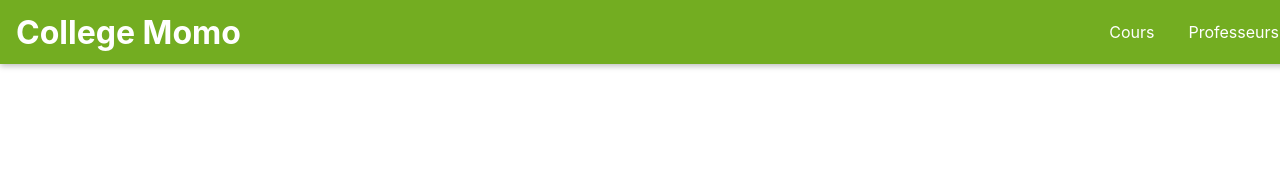
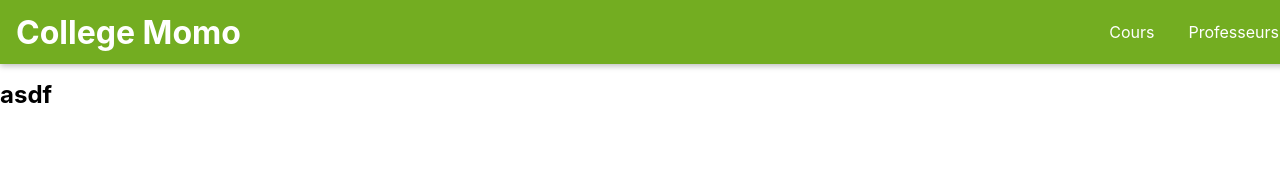
Before and after one commit to lng105/tp1, a React (Create React App) app in the folder tp1/: page /c1/Inscription in a window 1280 px wide. Shown: the top 170 px of the page. Built offline with nearby package versions, Linux system fonts and the light colour scheme.

Commit message:
Pages cours relative

```diff
--- a/tp1/src/App.js
+++ b/tp1/src/App.js
@@ -6,7 +6,8 @@ import MainNav from './Shared/Nav/MainNav';
 import Accueil from './Accueil/Accueil';
 import Cours from './Cour/Cours'
 import Profs from './Professeur/Profs'
-import Inscription from './Inscription/Inscription';
+import Inscription from './Cour/Inscription';
+
 
 function App() {
   return (
@@ -20,6 +21,9 @@ function App() {
             <Route path="/Cours">
               <Cours />
             </Route>
+            <Route path="/:coursId/Inscription">
+              <Inscription />
+            </Route>
             <Route path="/Profs">
               <Profs />
             </Route>
--- a/tp1/src/Inscription/Inscription.js
+++ b/tp1/src/Cour/Inscription.js
@@ -2,11 +2,9 @@ import React from "react";
 
 function Inscription(){
     return(
-        <div>
-            <h2>
-                asdf
-            </h2>
-        </div>
+        <h2>
+            asdf
+        </h2>
     )
 }
 
```
